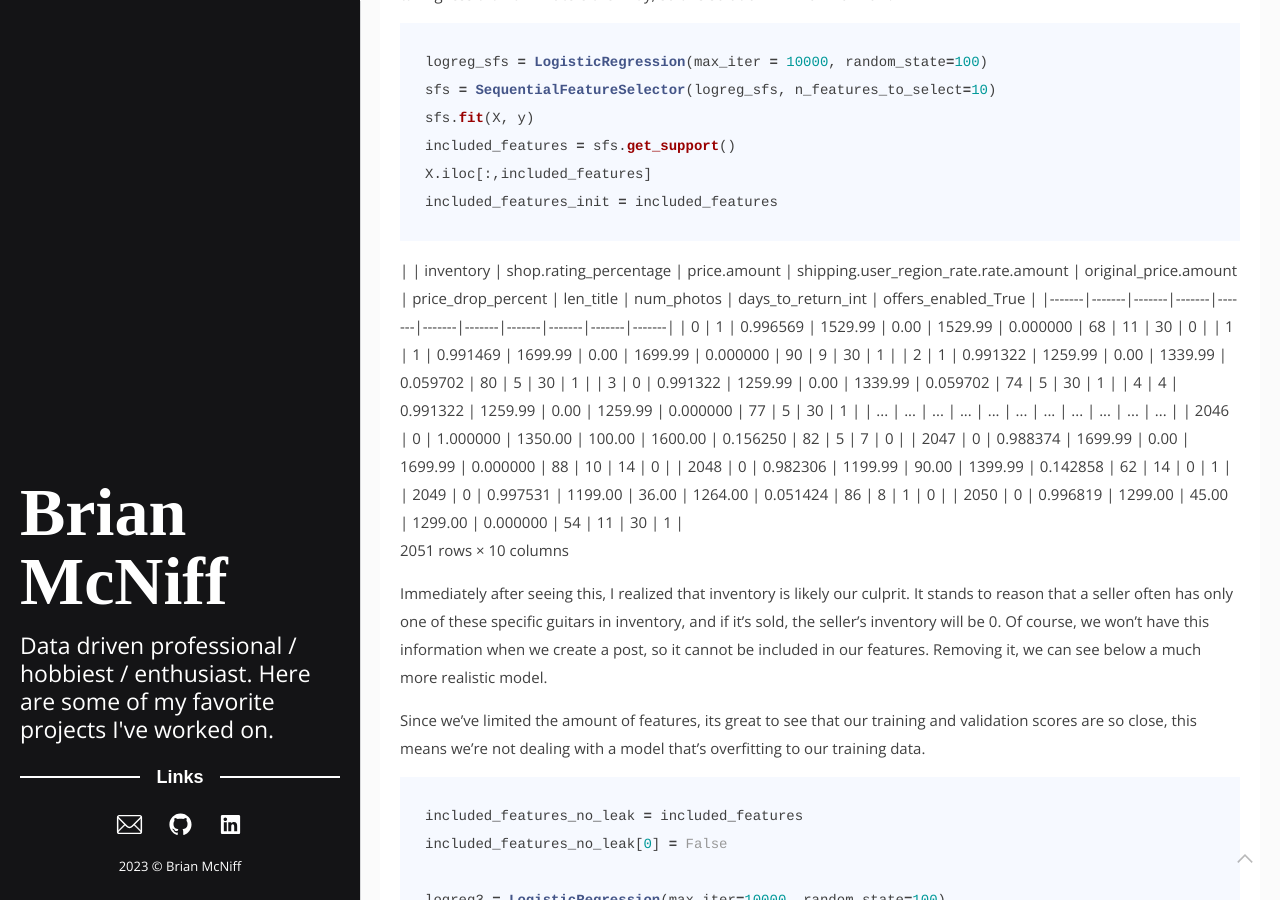
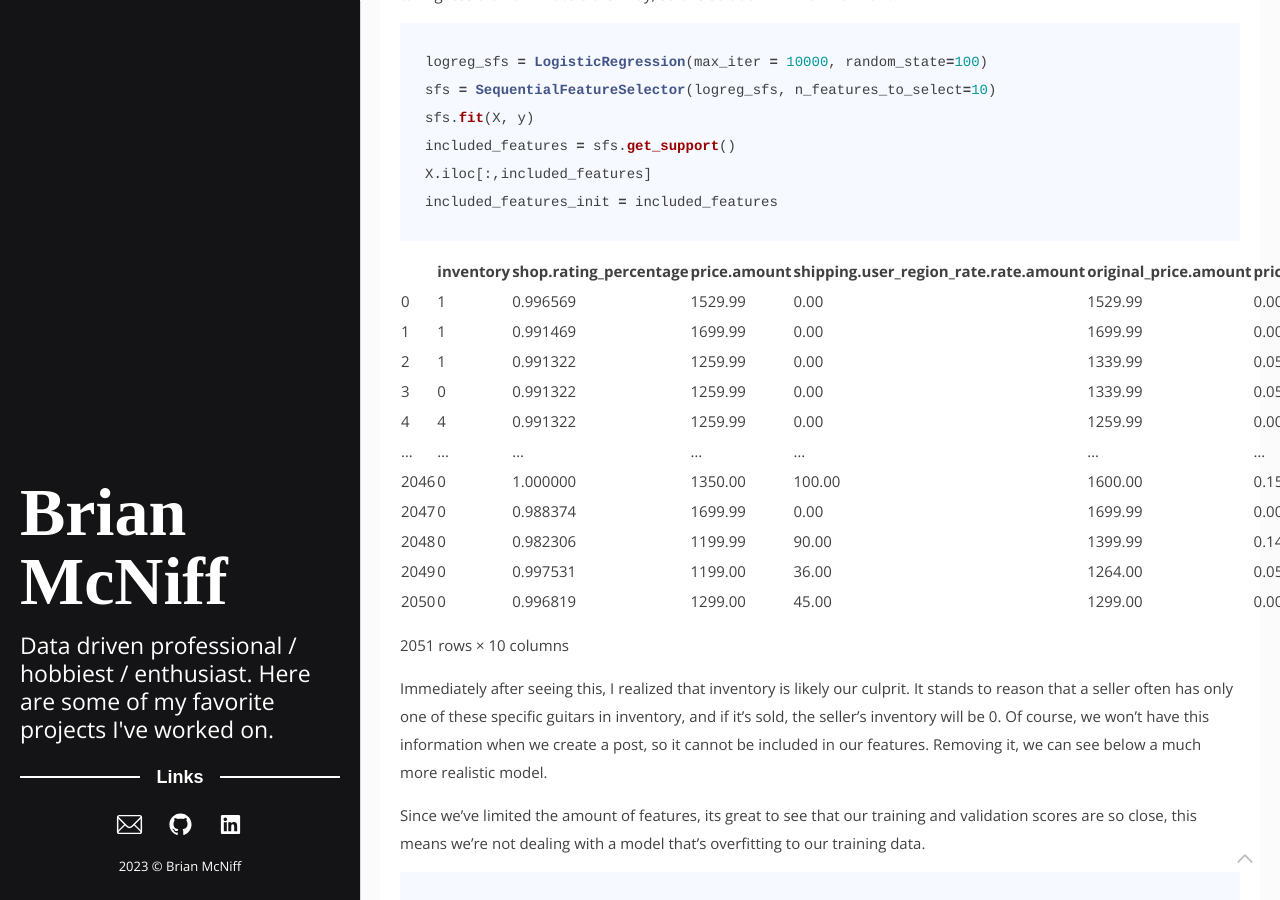
Before and after one commit to bmcniff/bmcniff.github.io, a Jekyll site: the page built from _posts/2023-10-03-reverb-sold.md, in a window 1280 px wide and 900 px high, scrolled down 12427 px. Built offline with Jekyll 4.4.1, drawn with Linux system fonts in a browser that asks for light colours; some web fonts are replaced; some of the changed text lies outside the part shown.

Commit message:
fixed formatting issue

````diff
--- a/_posts/2023-10-03-reverb-sold.md
+++ b/_posts/2023-10-03-reverb-sold.md
@@ -481,8 +481,6 @@ X.iloc[:,included_features]
 included_features_init = included_features
 ```
 
-<div>
-
 |      | inventory | shop.rating_percentage | price.amount | shipping.user_region_rate.rate.amount | original_price.amount | price_drop_percent | len_title | num_photos | days_to_return_int | offers_enabled_True |
 |-------|-------|-------|-------|-------|-------|-------|-------|-------|-------|-------|
 | 0    | 1         | 0.996569               | 1529.99      | 0.00                                  | 1529.99               | 0.000000           | 68        | 11         | 30                 | 0                   |
@@ -497,13 +495,7 @@ included_features_init = included_features
 | 2049 | 0         | 0.997531               | 1199.00      | 36.00                                 | 1264.00               | 0.051424           | 86        | 8          | 1                  | 0                   |
 | 2050 | 0         | 0.996819               | 1299.00      | 45.00                                 | 1299.00               | 0.000000           | 54        | 11         | 30                 | 1                   |
 
-<p>
-
 2051 rows × 10 columns
-
-</p>
-
-</div>
 
 Immediately after seeing this, I realized that inventory is likely our
 culprit. It stands to reason that a seller often has only one of these
@@ -631,15 +623,11 @@ def train_and_score(X_train, y_train, X_val, y_val):
 train_and_score(X_train, y_train, X_val, y_val)
 ```
 
-<div>
-
 |     | model               | train    | val      | val_conf_matrix        |
 |-----|---------------------|----------|----------|------------------------|
 | 0   | logistic regression | 0.801926 | 0.804124 | [[120, 39], [56, 195]] |
 | 1   | random forest       | 0.999341 | 0.928287 | [[141, 18], [18, 233]] |
 | 2   | xgboost             | 0.999340 | 0.930140 | [[142, 17], [18, 233]] |
-
-</div>
 
 Again we see some good news that random forest and xgboost classifiers
 perform even better than our logistic regression model. In this case,
````
Also changed, not shown: other parts of _posts/2023-10-03-reverb-sold.md (+1 -1 lines).
